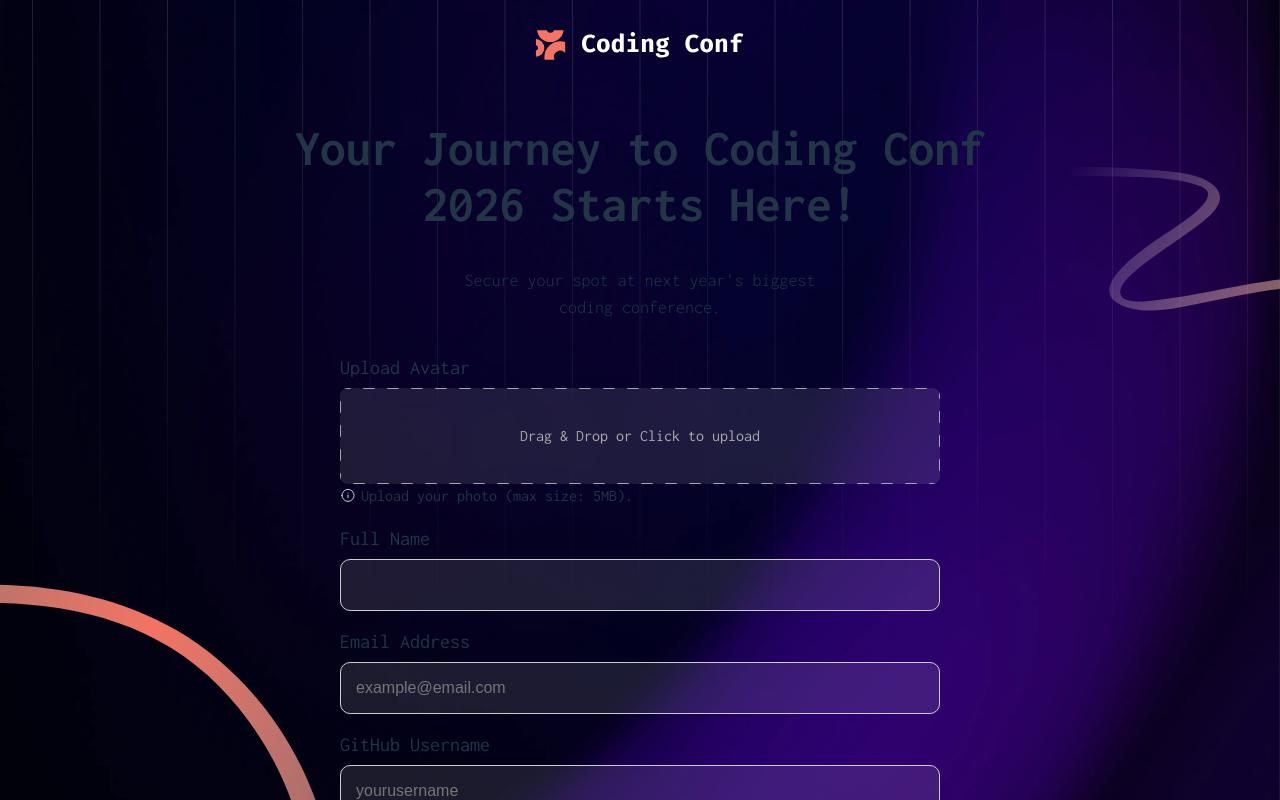
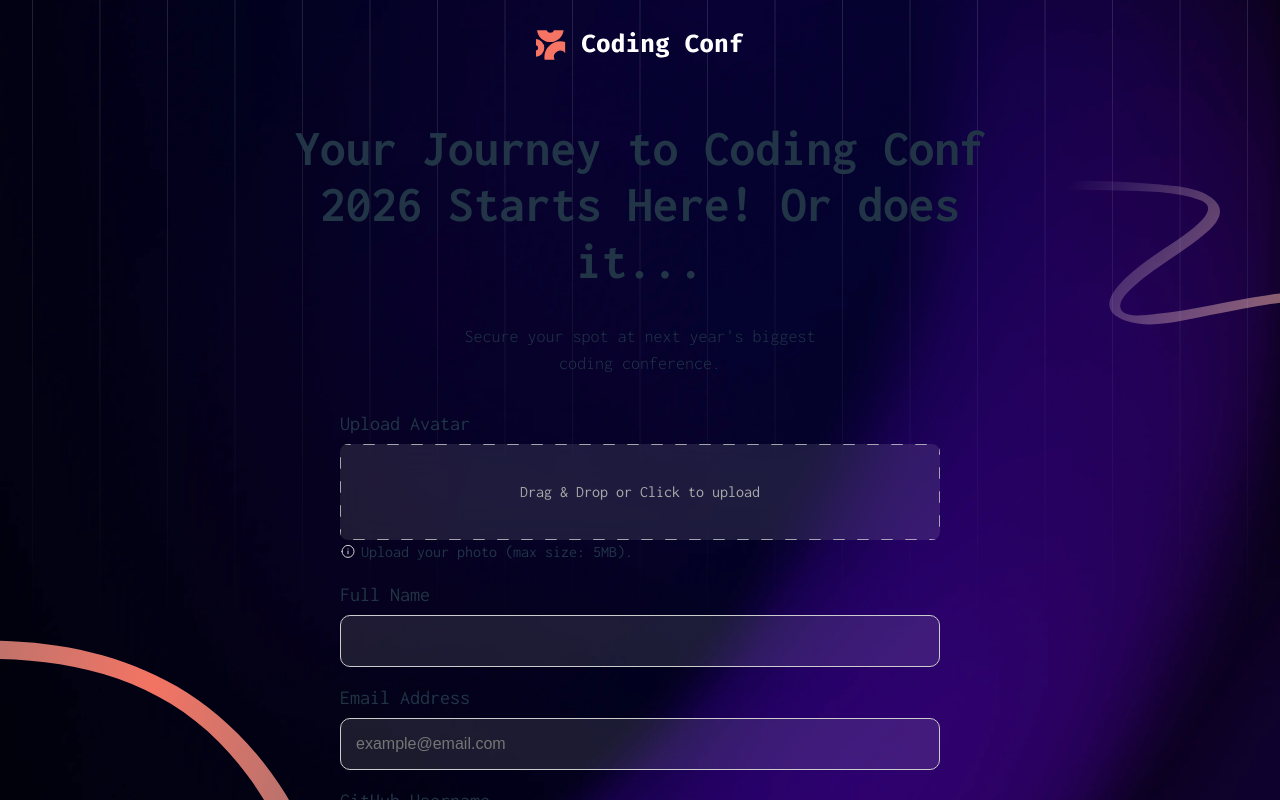
Before and after one commit to gregmccord/conference-tickets, a React (Vite) app: page /#/ in a window 1280 px wide. Shown: the top 800 px of the page. Built offline with nearby package versions, Linux system fonts and the light colour scheme.

Commit message:
test pass

```diff
--- a/src/pages/HomePage.tsx
+++ b/src/pages/HomePage.tsx
@@ -93,7 +93,7 @@ function HomePage() {
       <img src={codingConf} className="pageLogo" />
       <div className="pageMainArea">
         <h1 className="pageHeader">
-          Your Journey to Coding Conf 2026 Starts Here!
+          Your Journey to Coding Conf 2026 Starts Here! Or does it...
         </h1>
         <span className="pageNotice text-lg font-thin">
           Secure your spot at next year's biggest coding conference.
```
